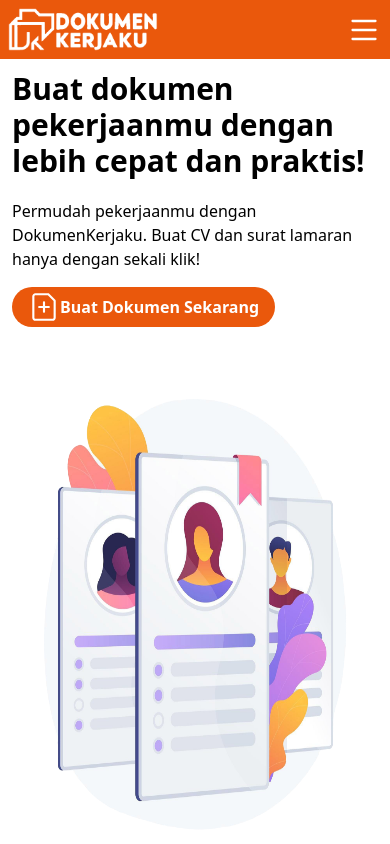
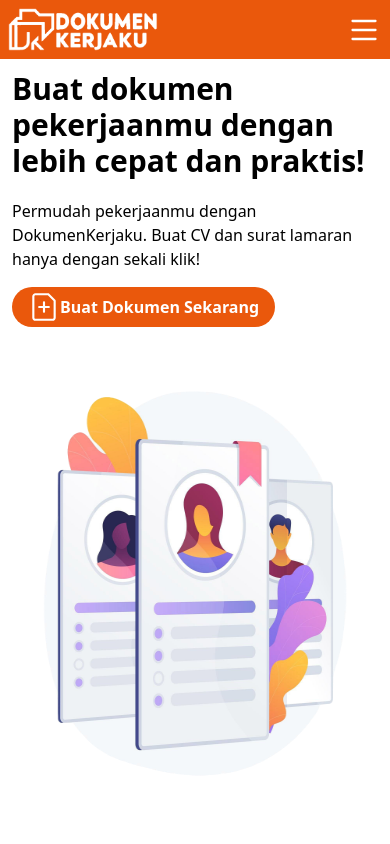
Before and after one commit to rifqimhmd/Dokumenku, a React (Vite) app: page / in a window 390 px wide. Shown: the top 844 px of the page. Built offline with nearby package versions, Linux system fonts and the light colour scheme.

Commit message:
update image

```diff
--- a/index.html
+++ b/index.html
@@ -6,7 +6,7 @@
     <meta name="viewport" content="width=device-width, initial-scale=1.0" />
     <title>DokumenKerjaku</title>
   </head>
-  <body class="h-[2000px]">
+  <body class="h-[2000px] overflow-x-hidden">
     <div id="root"></div>
     <script type="module" src="/src/main.jsx"></script>
   </body>
--- a/src/Components/Home.jsx
+++ b/src/Components/Home.jsx
@@ -23,7 +23,11 @@ function Home() {
             </p>
           </button>
         </div>
-        <img src={worker} alt="worker" className="size-[600px] pb-10" />
+        <img
+          src={worker}
+          alt="worker"
+          className="md:size-[600px] size-[500px] md:pb-10"
+        />
       </div>
     </>
   );
```
